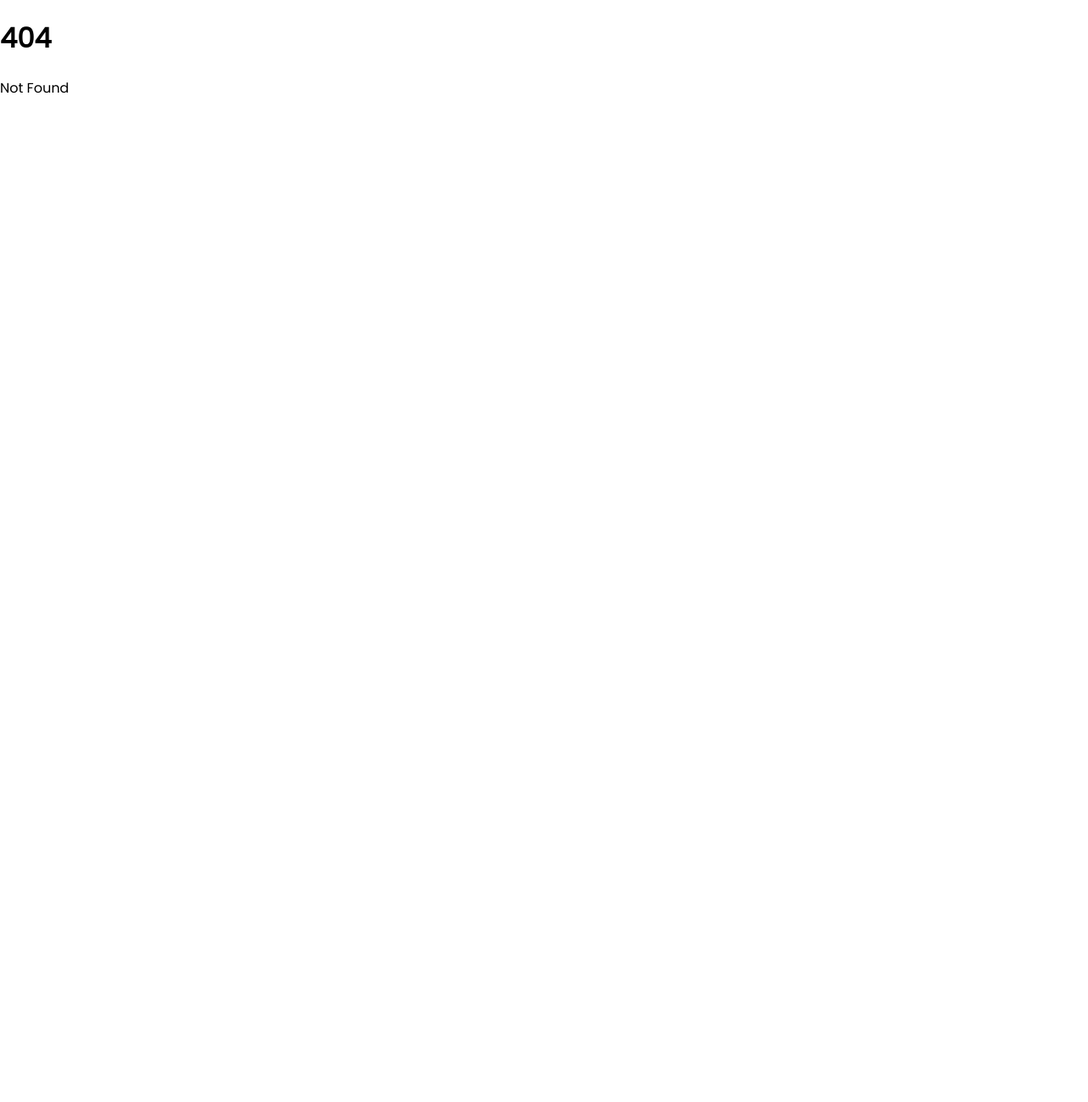
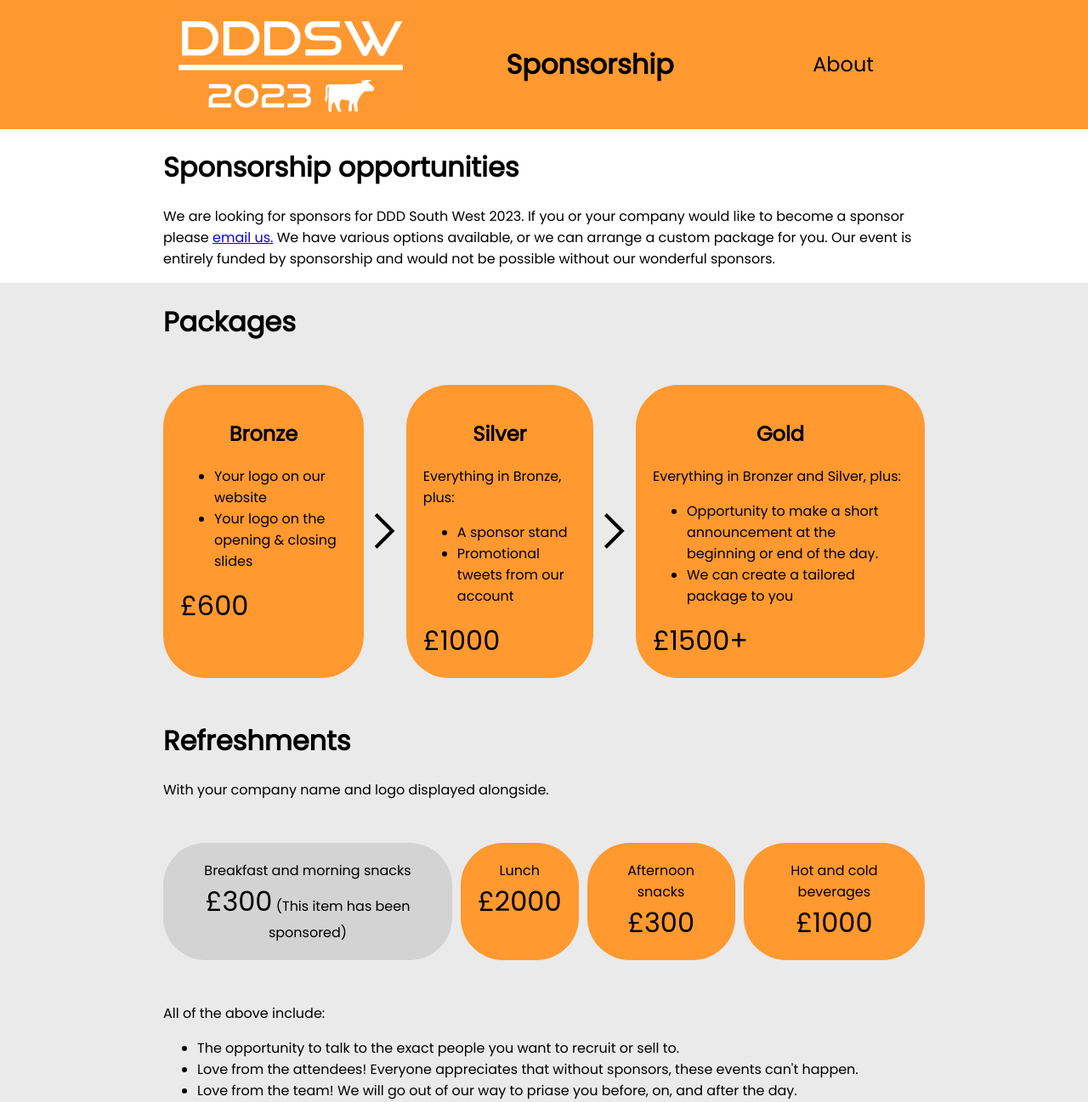
Before and after one commit to dddsw/dddsw-web, a SvelteKit app: page /sponsorship in a window 1280 px wide. Before the commit this address had no page. Shown: the top 1297 px of the page at 85% size. Before the commit the page ends 821 px from the top, so only its background shows below. Built offline with nearby package versions, Linux system fonts and the light colour scheme.

Commit message:
Made a start on sponsorship page

```diff
--- a/src/lib/Navbar.svelte
+++ b/src/lib/Navbar.svelte
@@ -3,7 +3,8 @@
 	export let currentRoute = '';
 
 	let navItems = [
-		{ text: 'About', href: '/about' }
+		{ text: 'About', href: '/about' },
+		{ text: 'Sponsorship', href: '/sponsorship' }
 		// { text: 'DDDSW 2023', href: '/todo' }
 	];
 </script>
--- a/src/routes/+page.svelte
+++ b/src/routes/+page.svelte
@@ -58,11 +58,6 @@
 </div>
 
 <style>
-	.container {
-		display: flex;
-		flex-direction: column;
-	}
-
 	.introduction p {
 		padding: 20px;
 		margin: 0;
--- /dev/null
+++ b/src/routes/sponsorship/+page.svelte
@@ -0,0 +1,170 @@
+<script lang="ts">
+	import Footer from '$lib/Footer.svelte';
+	import Navbar from '$lib/Navbar.svelte';
+</script>
+
+<div class="container">
+	<div class="primary-bg">
+		<div class="section header">
+			<a href="/"><img src="../images/logo.png" alt="The DDD South West logo" class="logo" /></a>
+			<h1>Sponsorship</h1>
+			<Navbar currentRoute={'/sponsorship'} />
+		</div>
+	</div>
+	<div class="secondary-bg">
+		<div class="section">
+			<h1>Sponsorship opportunities</h1>
+			<p>
+				We are looking for sponsors for DDD South West 2023. If you or your company would like to
+				become a sponsor please <a href="mailto:sponsorship@dddsouthwest.com">email us.</a>
+				We have various options available, or we can arrange a custom package for you. Our event is entirely
+				funded by sponsorship and would not be possible without our wonderful sponsors.
+			</p>
+		</div>
+	</div>
+	<div class="tertiary-bg">
+		<div class="section">
+			<h1>Packages</h1>
+			<div class="options-container">
+				<div class="primary-bg option">
+					<h2>Bronze</h2>
+					<ul>
+						<li>Your logo on our website</li>
+						<li>Your logo on the opening & closing slides</li>
+					</ul>
+					<span class="price">£600</span>
+				</div>
+				<span class="material-symbols-outlined icon"> arrow_forward_ios </span>
+				<div class="primary-bg option">
+					<h2>Silver</h2>
+					Everything in Bronze, plus:
+					<ul>
+						<li>A sponsor stand</li>
+						<li>Promotional tweets from our account</li>
+					</ul>
+					<span class="price">£1000</span>
+				</div>
+				<span class="material-symbols-outlined icon"> arrow_forward_ios </span>
+				<div class="primary-bg option">
+					<h2>Gold</h2>
+					Everything in Bronzer and Silver, plus:
+					<ul>
+						<li>Opportunity to make a short announcement at the beginning or end of the day.</li>
+						<li>We can create a tailored package to you</li>
+					</ul>
+					<span class="price">£1500+</span>
+				</div>
+			</div>
+
+			<h1>Refreshments</h1>
+			<p>With your company name and logo displayed alongside.</p>
+			<div class="options-container options-container-small">
+				<div class="primary-bg option-small claimed">
+					Breakfast and morning snacks <span class="price">£300</span>
+					(This item has been sponsored)
+				</div>
+				<div class="primary-bg option-small">
+					Lunch <span class="price">£2000</span>
+				</div>
+				<div class="primary-bg option-small">
+					Afternoon snacks <span class="price">£300</span>
+				</div>
+				<div class="primary-bg option-small">
+					Hot and cold beverages <span class="price">£1000</span>
+				</div>
+			</div>
+
+			All of the above include:
+			<ul>
+				<li>The opportunity to talk to the exact people you want to recruit or sell to.</li>
+				<li>
+					Love from the attendees! Everyone appreciates that without sponsors, these events can't
+					happen.
+				</li>
+				<li>
+					Love from the team! We will go out of our way to priase you before, on, and after the day.
+				</li>
+			</ul>
+		</div>
+	</div>
+
+	<div class="quaternary-bg">
+		<div class="section tagline">
+			<h2>By the community, for the community</h2>
+		</div>
+	</div>
+	<Footer />
+</div>
+
+<style>
+	/* repeating  with about*/
+	.header {
+		display: flex;
+		align-items: center;
+		flex-direction: column;
+		text-align: center;
+	}
+
+	@media (min-width: 576px) {
+		.header {
+			justify-content: space-between;
+			flex-direction: row;
+			text-align: left;
+		}
+	}
+
+	.logo {
+		max-width: 300px;
+	}
+	/* repeating */
+
+	.options-container {
+		display: flex;
+		align-items: stretch;
+		flex-direction: column;
+		justify-content: space-evenly;
+		margin: 50px 0;
+	}
+
+	@media (min-width: 992px) {
+		.options-container {
+			flex-direction: row;
+		}
+	}
+
+	.options-container-small {
+		justify-content: space-evenly;
+		gap: 10px;
+	}
+
+	.option {
+		padding: 20px;
+		min-height: 250px;
+		max-width: 300px;
+		border-radius: 50px;
+	}
+
+	.option-small {
+		padding: 20px;
+		max-width: 300px;
+		border-radius: 50px;
+		text-align: center;
+	}
+
+	h2 {
+		text-align: center;
+	}
+
+	.icon {
+		font-size: 50px;
+		align-self: center;
+	}
+
+	.price {
+		font-size: 2rem;
+	}
+
+	.claimed {
+		background-color: lightgrey;
+	}
+</style>
--- a/static/global.css
+++ b/static/global.css
@@ -6,6 +6,29 @@ body {
 
 html {
 	height: 100%;
+}
+
+.container {
+	display: flex;
+	flex-direction: column;
+	height: 100%;
+}
+
+.section {
+	width: 90%;
+	margin: auto;
+}
+
+@media (min-width: 768px) {
+	.section {
+		width: 70%;
+	}
+}
+
+@media (min-width: 1800px) {
+	.section {
+		width: 50%;
+	}
 }
 
 .primary-bg {
```
Also changed, not shown: src/routes/about/+page.svelte (+0 -23 lines).
